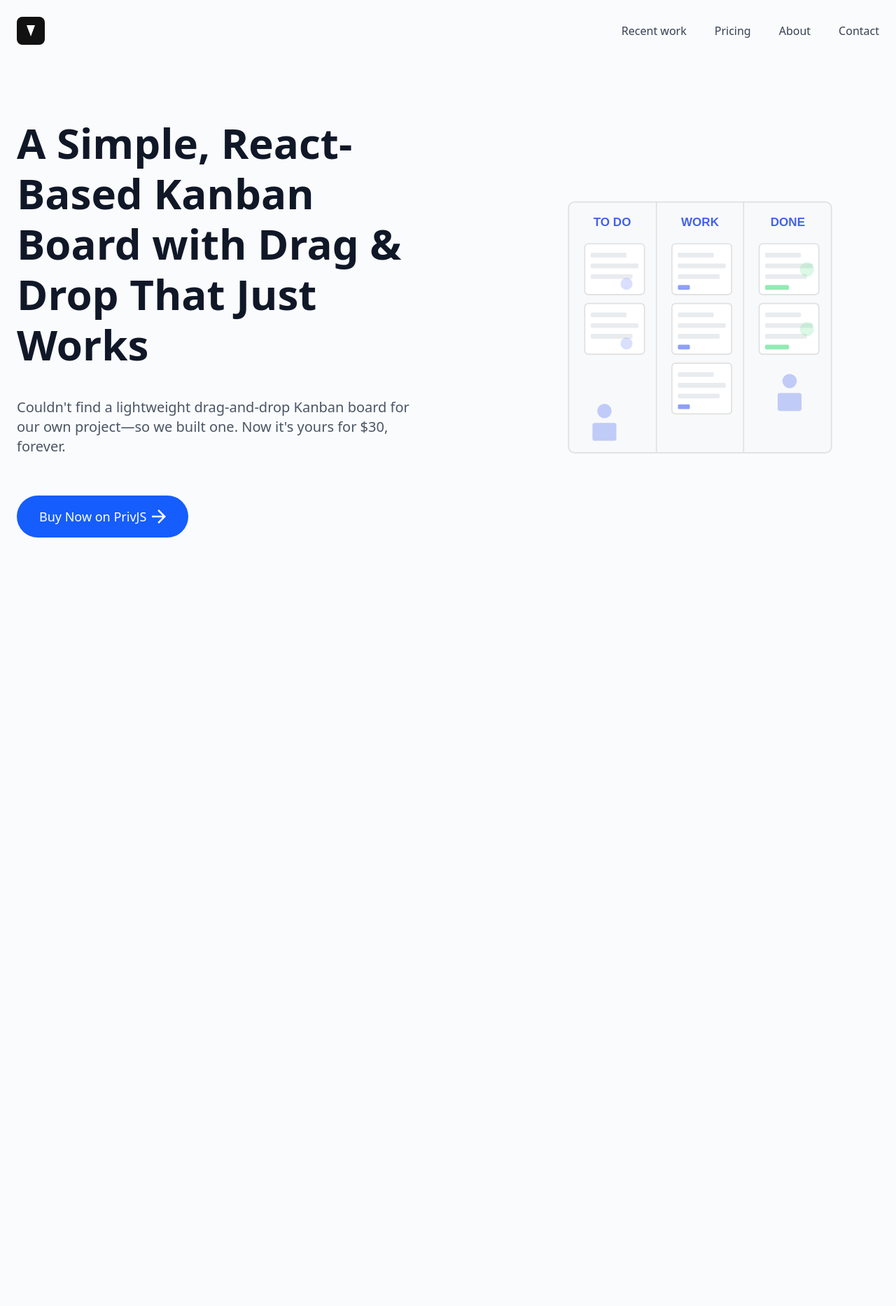
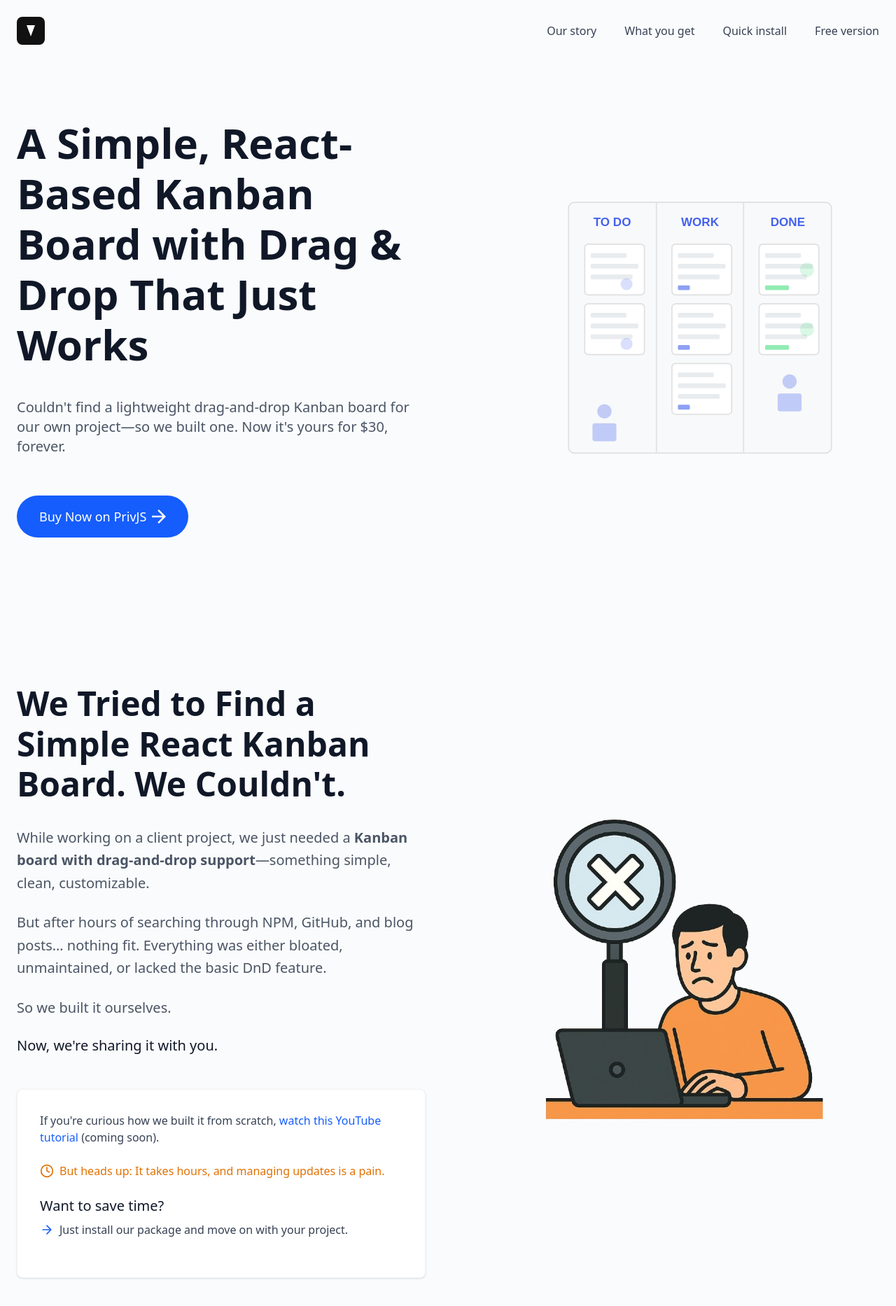
Before and after one commit to sharikhBat/kanban-landing-page, a Next.js app: page / in a window 1280 px wide. Shown: the top 1866 px of the page at 70% size. Before the commit the page ends 848 px from the top, so only its background shows below. Built offline with nearby package versions, Linux system fonts and the light colour scheme.

Commit message:
Add "Our Story" section to homepage and update navigation links

```diff
--- a/src/app/page.tsx
+++ b/src/app/page.tsx
@@ -12,10 +12,10 @@ export default function Home() {
           </svg>
         </div>
         <nav className="hidden md:flex space-x-10">
-          <a href="#" className="text-gray-700 hover:text-black font-medium">Recent work</a>
-          <a href="#" className="text-gray-700 hover:text-black font-medium">Pricing</a>
-          <a href="#" className="text-gray-700 hover:text-black font-medium">About</a>
-          <a href="#" className="text-gray-700 hover:text-black font-medium">Contact</a>
+          <a href="#our-story" className="text-gray-700 hover:text-black font-medium">Our story</a>
+          <a href="#" className="text-gray-700 hover:text-black font-medium">What you get</a>
+          <a href="#" className="text-gray-700 hover:text-black font-medium">Quick install</a>
+          <a href="#" className="text-gray-700 hover:text-black font-medium">Free version</a>
         </nav>
       </header>
 
@@ -122,6 +122,74 @@ export default function Home() {
           </div>
         </div>
       </section>
+
+      {/* Our Story Section */}
+      <section id="our-story" className="py-24 md:py-32 bg-[#fafbfc]">
+        <div className="max-w-7xl mx-auto px-6">
+          <div className="grid grid-cols-1 lg:grid-cols-2 gap-16 items-center">
+            <div className="flex flex-col gap-8">
+              <h2 className="text-3xl md:text-4xl lg:text-5xl font-bold text-gray-900">
+                We Tried to Find a Simple React Kanban Board. We Couldn't.
+              </h2>
+
+              <div className="space-y-6">
+                <p className="text-xl text-gray-600 leading-relaxed">
+                  While working on a client project, we just needed a <strong>Kanban board with drag-and-drop support</strong>—something simple, clean, customizable.
+                </p>
+
+                <p className="text-xl text-gray-600 leading-relaxed">
+                  But after hours of searching through NPM, GitHub, and blog posts… nothing fit. Everything was either bloated, unmaintained, or lacked the basic DnD feature.
+                </p>
+
+                <p className="text-xl text-gray-600 leading-relaxed">
+                  So we built it ourselves.
+                </p>
+
+                <p className="text-xl text-gray-900 font-medium">
+                  Now, we're sharing it with you.
+                </p>
+              </div>
+
+              <div className="bg-white p-8 rounded-lg border border-gray-100 shadow-sm mt-4">
+                <p className="mb-6 text-gray-700">
+                  If you're curious how we built it from scratch, <a href="#" className="text-blue-600 hover:underline font-medium">watch this YouTube tutorial</a> (coming soon).
+                </p>
+
+                <div className="flex items-center mb-6 text-amber-600">
+                  <svg width="20" height="20" viewBox="0 0 24 24" fill="none" xmlns="http://www.w3.org/2000/svg" className="mr-2">
+                    <path d="M12 6V12L16 14M22 12C22 17.5228 17.5228 22 12 22C6.47715 22 2 17.5228 2 12C2 6.47715 6.47715 2 12 2C17.5228 2 22 6.47715 22 12Z" stroke="currentColor" strokeWidth="2" strokeLinecap="round" strokeLinejoin="round"/>
+                  </svg>
+                  <p className="font-medium">But heads up: It takes hours, and managing updates is a pain.</p>
+                </div>
+
+                <p className="text-xl font-medium text-gray-900 mb-2">
+                  Want to save time?
+                </p>
+
+                <p className="flex items-center text-gray-700 font-medium mb-6">
+                  <svg width="20" height="20" viewBox="0 0 24 24" fill="none" xmlns="http://www.w3.org/2000/svg" className="mr-2 text-blue-600">
+                    <path d="M5 12H19M19 12L12 5M19 12L12 19" stroke="currentColor" strokeWidth="2" strokeLinecap="round" strokeLinejoin="round"/>
+                  </svg>
+                  Just install our package and move on with your project.
+                </p>
+              </div>
+            </div>
+
+            <div className="flex justify-center lg:justify-end">
+              <div className="relative w-full max-w-lg">
+                <Image
+                  src="/images/kanban-our-story.png"
+                  alt="Developer searching for React Kanban solution"
+                  width={500}
+                  height={500}
+                  className="object-contain"
+                  priority
+                />
+              </div>
+            </div>
+          </div>
+        </div>
+      </section>
     </div>
   );
 }
```
Also changed, not shown: public/images/kanban-our-story.png (added).
